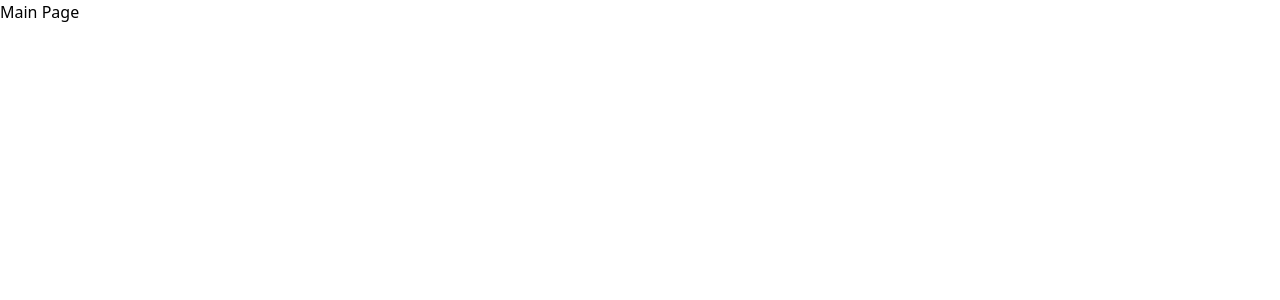
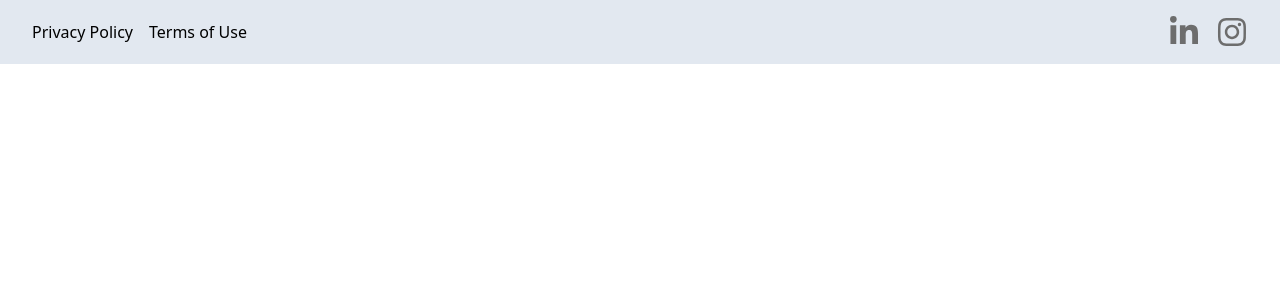
Before and after one commit to DevDogs-UGA/Optimal-Schedule-Builder, a Next.js app in the folder frontend/: page / in a window 1280 px wide. Shown: the top 300 px of the page. Built offline with nearby package versions, Linux system fonts and the light colour scheme.

Commit message:
Finished Footer Component

```diff
--- /dev/null
+++ b/frontend/src/app/component/Footer.tsx
@@ -0,0 +1,57 @@
+
+function Footer() {
+
+    return (
+        <footer className="bg-slate-200 w-full">
+            <div className="flex justify-between items-center px-8 py-4">
+                <div className="flex flex-col sm:flex-row gap-y-2 gap-x-4">
+                    <a href="" className="hover:text-slate-600">Privacy Policy</a>
+                    <a href="" className="hover:text-slate-600">Terms of Use</a>
+
+                </div>
+                {/* Logos from FontAwesomeFree (https://tw-elements.com/docs/standard/components/social-buttons/)*/}
+                <div className="flex flex-row gap-x-4">
+                    <a href="https://www.linkedin.com/company/devdogs-uga/">
+                        <span className="[&>svg]:h-8 [&>svg]:w-8 [&>svg]:fill-[#6d6d6d] hover:[&>svg]:fill-[#8d8d8d]">
+                            <svg
+                                xmlns="http://www.w3.org/2000/svg"
+                                fill="currentColor"
+                                viewBox="0 0 448 512">
+                                <path
+                                d="M100.3 448H7.4V148.9h92.9zM53.8 108.1C24.1 108.1
+                                0 83.5 0 53.8a53.8 53.8 0 0 1 107.6 0c0 29.7-24.1
+                                54.3-53.8 54.3zM447.9 448h-92.7V302.4c0-34.7-.7-79.2-48.3-79.2-48.3
+                                0-55.7 37.7-55.7 76.7V448h-92.8V148.9h89.1v40.8h1.3c12.4-23.5
+                                42.7-48.3 87.9-48.3 94 0 111.3 61.9 111.3 142.3V448z" />
+                            </svg>
+                        </span>
+                    </a>
+                    <a href="https://www.instagram.com/devdogs_uga/">
+                        <span className="[&>svg]:h-8 [&>svg]:w-8 [&>svg]:fill-[#6d6d6d] hover:[&>svg]:fill-[#8d8d8d]">
+                            <svg
+                                xmlns="http://www.w3.org/2000/svg"
+                                fill="currentColor"
+                                viewBox="0 0 448 512">
+                                <path
+                                d="M224.1 141c-63.6 0-114.9 51.3-114.9 114.9s51.3 114.9 114.9
+                                114.9S339 319.5 339 255.9 287.7 141 224.1 141zm0 189.6c-41.1
+                                0-74.7-33.5-74.7-74.7s33.5-74.7 74.7-74.7 74.7 33.5 74.7
+                                74.7-33.6 74.7-74.7 74.7zm146.4-194.3c0 14.9-12 26.8-26.8
+                                26.8-14.9 0-26.8-12-26.8-26.8s12-26.8 26.8-26.8 26.8 12 26.8
+                                26.8zm76.1 27.2c-1.7-35.9-9.9-67.7-36.2-93.9-26.2-26.2-58-34.4-93.9-36.2-37-2.1-147.9-2.1-184.9
+                                0-35.8 1.7-67.6 9.9-93.9 36.1s-34.4 58-36.2 93.9c-2.1 37-2.1 147.9 0 184.9 1.7 35.9 9.9 67.7
+                                36.2 93.9s58 34.4 93.9 36.2c37 2.1 147.9 2.1 184.9 0 35.9-1.7 67.7-9.9 93.9-36.2 26.2-26.2
+                                34.4-58 36.2-93.9 2.1-37 2.1-147.8 0-184.8zM398.8 388c-7.8 19.6-22.9 34.7-42.6 42.6-29.5
+                                11.7-99.5 9-132.1 9s-102.7 2.6-132.1-9c-19.6-7.8-34.7-22.9-42.6-42.6-11.7-29.5-9-99.5-9-132.1s-2.6-102.7
+                                9-132.1c7.8-19.6 22.9-34.7 42.6-42.6 29.5-11.7 99.5-9 132.1-9s102.7-2.6 132.1 9c19.6 7.8 34.7 22.9 42.6
+                                42.6 11.7 29.5 9 99.5 9 132.1s2.7 102.7-9 132.1z" />
+                            </svg>
+                        </span>
+                    </a>
+                </div>
+            </div>
+        </footer>
+    );
+}
+
+export default Footer;
--- a/frontend/src/app/page.tsx
+++ b/frontend/src/app/page.tsx
@@ -1,3 +1,10 @@
+import Footer from "./component/Footer";
+
 export default function HomePage() {
-  return <main>Main Page</main>;
+  // return <main>Main Page</main>;
+  return (
+    <>
+      <Footer />
+    </>
+  );
 }
```
